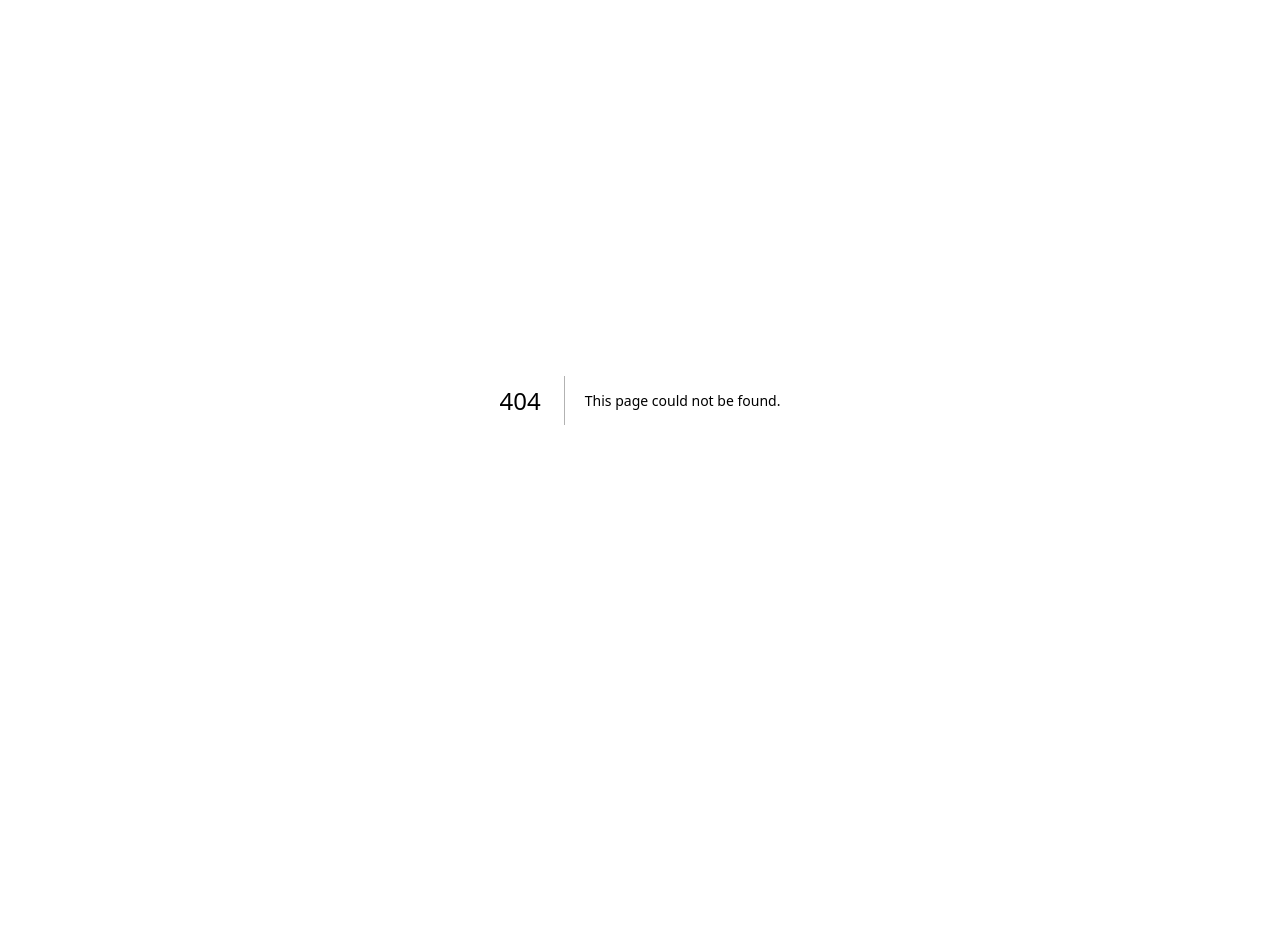
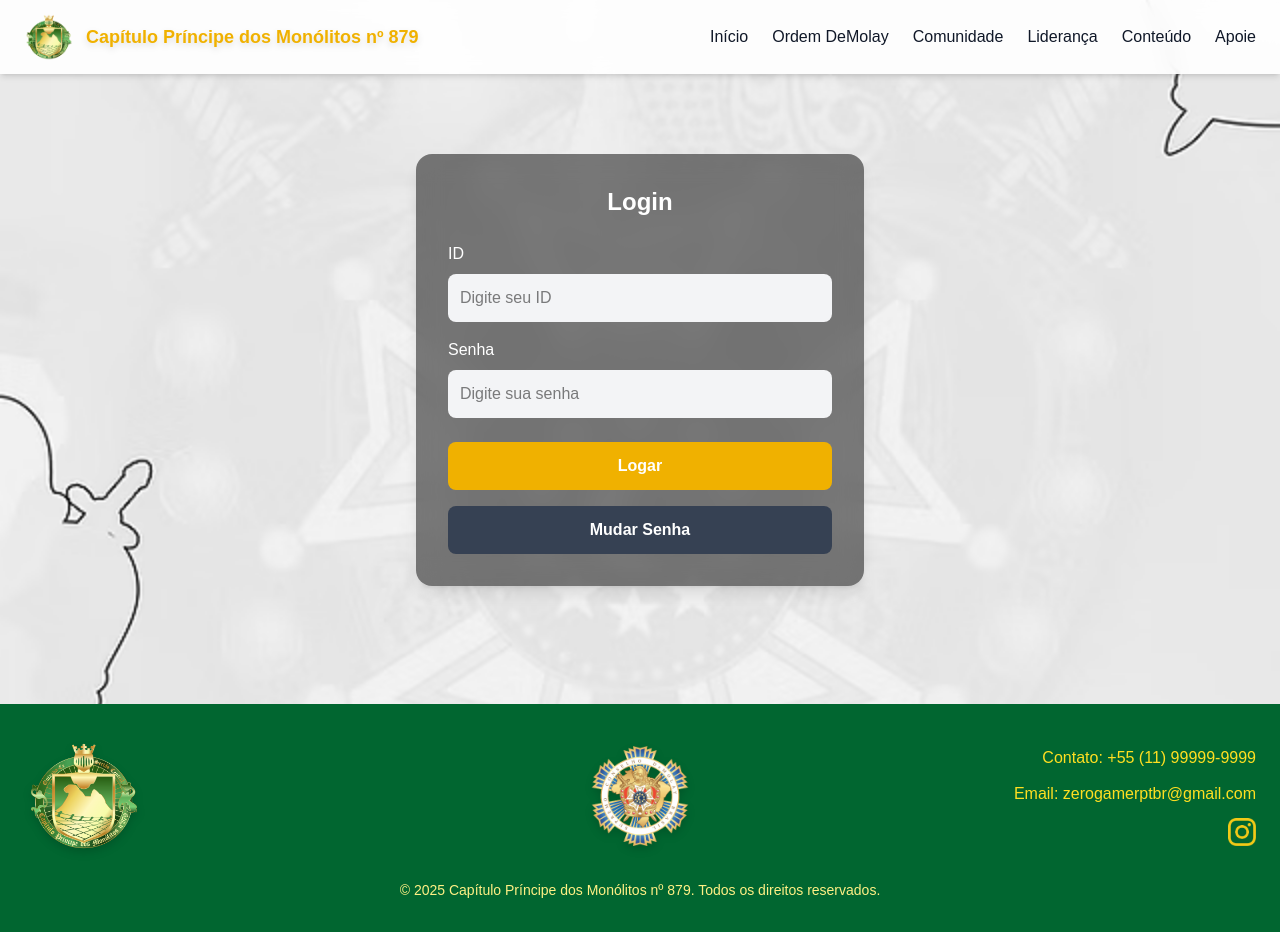
Before and after one commit to Natan-Lucena/Principe-Dos-Monolitos, a Next.js app in the folder frontend/: page /login in a window 1280 px wide. Before the commit this address had no page. Before the commit the page ends 800 px from the top, so only its background shows below. Built offline with nearby package versions, Linux system fonts and the light colour scheme.

Commit message:
:sparkles: feat: add login page

```diff
--- /dev/null
+++ b/frontend/src/app/login/page.tsx
@@ -0,0 +1,5 @@
+import LoginPage from "@/components/login";
+
+export default function login() {
+  return <LoginPage />;
+}
--- a/frontend/src/components/footer/index.tsx
+++ b/frontend/src/components/footer/index.tsx
@@ -5,7 +5,12 @@ import capituloLogo from "@/assets/logo-without-back.png";
 import gabineteLogo from "@/assets/supremo-conselho-logo.png";
 import instaIcon from "@/assets/insta.png";
 
-export default function Footer() {
+interface FooterProps {
+  logoCapSize?: number;
+  logoGabSize?: number;
+}
+
+export default function Footer({ logoCapSize, logoGabSize }: FooterProps) {
   return (
     <footer className="w-full bg-green-800 text-yellow-300 py-8 mt-16">
       <div className="max-w-7xl mx-auto grid grid-cols-1 md:grid-cols-3 items-center px-6 gap-8">
@@ -14,8 +19,8 @@ export default function Footer() {
           <Image
             src={capituloLogo}
             alt="Logo Capítulo"
-            width={160}
-            height={160}
+            width={logoCapSize || 160}
+            height={logoCapSize || 160}
             className="drop-shadow-lg"
           />
         </div>
@@ -24,8 +29,8 @@ export default function Footer() {
           <Image
             src={gabineteLogo}
             alt="Logo Supremo Conselho"
-            width={140}
-            height={140}
+            width={logoGabSize || 140}
+            height={logoGabSize || 140}
             className="drop-shadow-lg"
           />
         </div>
--- /dev/null
+++ b/frontend/src/components/login/index.tsx
@@ -0,0 +1,83 @@
+"use client";
+
+import { useState } from "react";
+import Image from "next/image";
+import backgroundImage from "../../assets/background.png";
+import Navbar from "../navbar";
+import Footer from "../footer";
+
+export default function LoginPage() {
+  const [id, setId] = useState("");
+  const [senha, setSenha] = useState("");
+
+  const handleLogin = () => {
+    console.log("Tentando logar com:", { id, senha });
+  };
+
+  const handleChangePassword = () => {
+    console.log("Redirecionar para mudar senha");
+  };
+
+  return (
+    <div className="relative w-screen min-h-screen">
+      <Image
+        src={backgroundImage}
+        alt="Background"
+        fill
+        className="z-0 object-cover"
+        priority
+      />
+
+      <div className="relative z-10 flex flex-col min-h-screen">
+        <Navbar isAlreadyLoggedIn={true} />
+
+        <main className="flex-1 flex items-center justify-center px-6 min-h-[calc(100vh-160px)]">
+          <div className="w-full max-w-md bg-black/50 backdrop-blur-md p-8 rounded-2xl shadow-lg mt-25">
+            <h2 className="text-2xl font-bold text-center text-white mb-6">
+              Login
+            </h2>
+
+            <div className="mb-4">
+              <label className="block text-white mb-2">ID</label>
+              <input
+                type="text"
+                value={id}
+                onChange={(e) => setId(e.target.value)}
+                placeholder="Digite seu ID"
+                className="w-full p-3 rounded-lg bg-gray-100 text-black outline-none focus:ring-2 focus:ring-yellow-400"
+              />
+            </div>
+
+            <div className="mb-6">
+              <label className="block text-white mb-2">Senha</label>
+              <input
+                type="password"
+                value={senha}
+                onChange={(e) => setSenha(e.target.value)}
+                placeholder="Digite sua senha"
+                className="w-full p-3 rounded-lg bg-gray-100 text-black outline-none focus:ring-2 focus:ring-yellow-400"
+              />
+            </div>
+
+            <div className="flex flex-col gap-4">
+              <button
+                onClick={handleLogin}
+                className="w-full bg-yellow-500 hover:bg-yellow-600 text-white font-bold py-3 rounded-lg transition"
+              >
+                Logar
+              </button>
+              <button
+                onClick={handleChangePassword}
+                className="w-full bg-gray-700 hover:bg-gray-800 text-white font-bold py-3 rounded-lg transition"
+              >
+                Mudar Senha
+              </button>
+            </div>
+          </div>
+        </main>
+
+        <Footer logoCapSize={120} logoGabSize={100} />
+      </div>
+    </div>
+  );
+}
```
